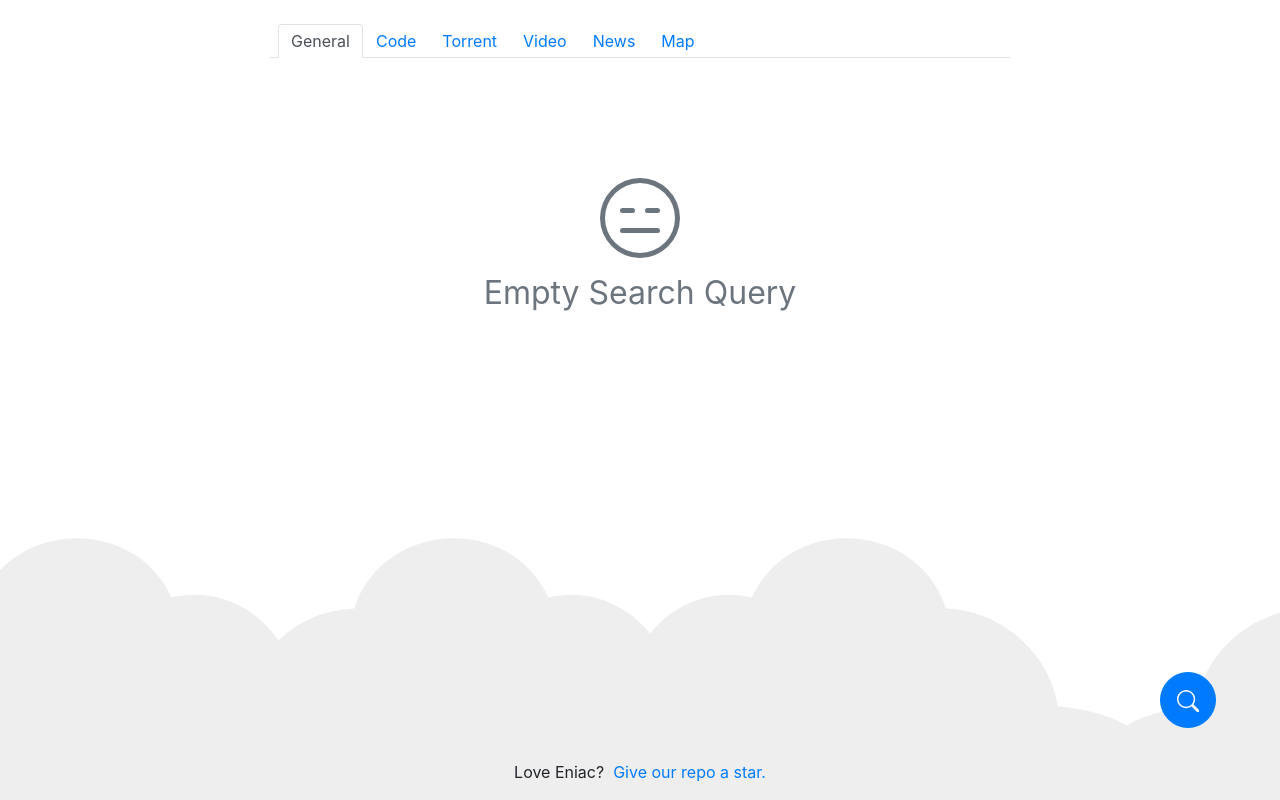
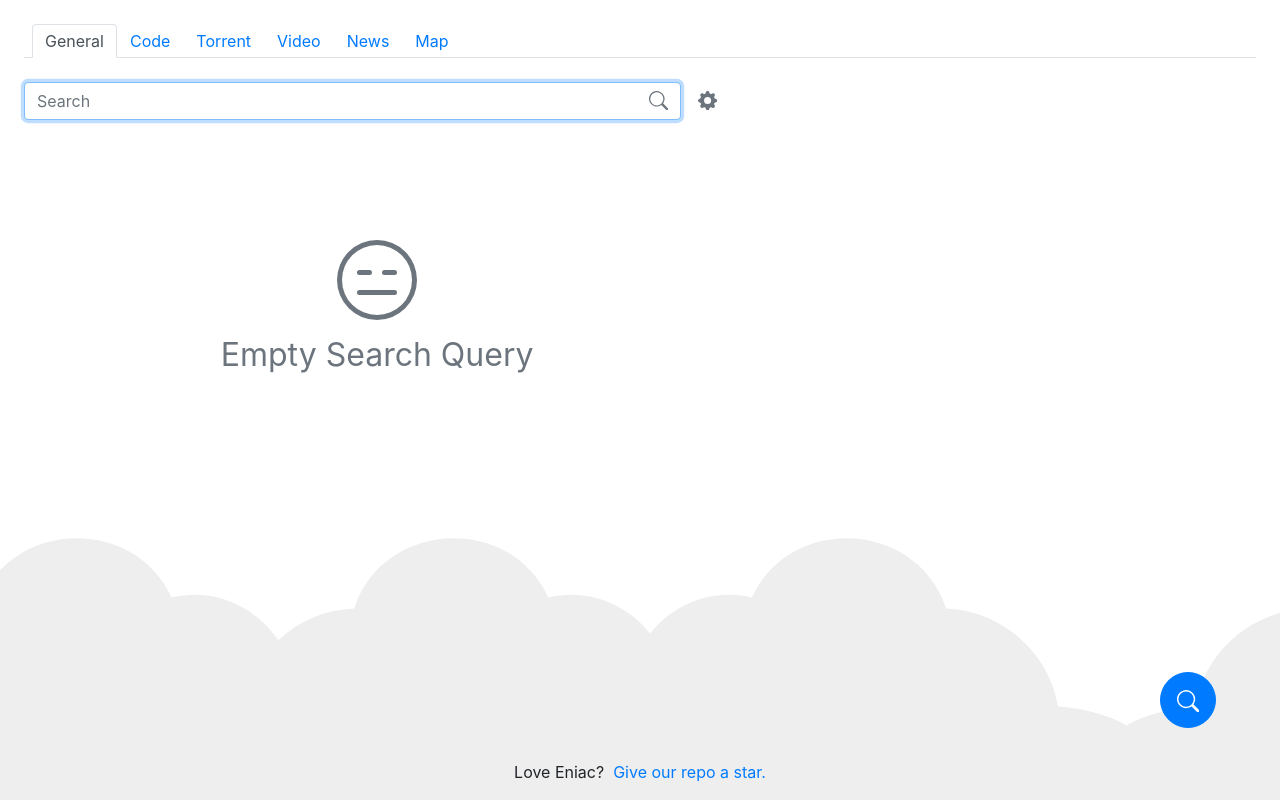
Before and after one commit to BalajiDany/lantern-web-client, an Angular app: page /search in a window 1280 px wide. Both pictures are taken after a click on the button 913 px from the left and 337 px from the top of the page. Built offline with nearby package versions, Linux system fonts and the light colour scheme.

Commit message:
Organized result panel to left and prepared right room :green_heart:

```diff
--- a/src/app/feature/search-page/component/search-field/search-field.component.html
+++ b/src/app/feature/search-page/component/search-field/search-field.component.html
@@ -1,4 +1,4 @@
-<div class="search-field container pt-4">
+<div class="container px-0 pt-4">
     <div class="d-flex">
 
         <!-- Search Input -->
--- a/src/app/feature/search-page/result-panel/search-floating-button/search-floating-button.component.ts
+++ b/src/app/feature/search-page/result-panel/search-floating-button/search-floating-button.component.ts
@@ -17,11 +17,12 @@ export class SearchFloatingButtonComponent implements OnInit, OnDestroy {
 
     constructor(
         private hotKeysProviderService: HotkeysManagerService,
-    ) { }
+    ) {
+        this.hotkeyObserver = this.hotKeysProviderService.addShortcut({ keys: this.shortcut })
+            .subscribe(() => this.onClick());
+    }
 
     ngOnInit(): void {
-        this.hotkeyObserver = this.hotKeysProviderService.addShortcut({ keys: this.shortcut })
-            .subscribe(() => this.onClick());
     }
 
     ngOnDestroy(): void {
--- a/src/app/feature/search-page/result-panel/search-result/search-result.component.ts
+++ b/src/app/feature/search-page/result-panel/search-result/search-result.component.ts
@@ -7,6 +7,7 @@ import { SearchTypeEntity } from 'src/app/entity/search-type-entity';
 import { SearchEngineCoreService } from 'src/app/service/search-engine/search-engine-core.service';
 import { SearchTypeProviderService } from 'src/app/service/search-type-provider.service';
 import { SearchEngineGeneralService } from 'src/app/service/search-engine/search-engine-general.service';
+import { SearchTypeConstant } from 'src/app/constant/search-type-constant';
 
 @Component({
     selector: 'app-search-result',
@@ -18,7 +19,7 @@ export class SearchResultComponent implements OnInit, OnDestroy {
     @Input() searchQuery = '';
     @Input() searchTypeIndex = 1;
 
-    public searchTypeModel: SearchTypeEntity;
+    public searchTypeModel: SearchTypeEntity = SearchTypeConstant.DEFAULT_SEARCH_TYPE;
     public SearchTypeEnum = EngineType;
 
     private isAlive: Subject<void> = new Subject();
--- a/src/app/feature/search-page/search-page.component.css
+++ b/src/app/feature/search-page/search-page.component.css
@@ -1,10 +1,7 @@
 div.search-panel {
+    max-width: 720px;
     top: 40%;
     transform: translateY(-50%);
-}
-
-.allowed-max-width {
-    max-width: 740px;
 }
 
 .search-type-tab {
--- a/src/app/feature/search-page/search-page.component.html
+++ b/src/app/feature/search-page/search-page.component.html
@@ -5,7 +5,7 @@
 
     <!-- Search Panel -->
     <ng-template #searchPanel>
-        <div class="position-relative search-panel">
+        <div class="position-relative search-panel m-auto">
             <!-- Logo -->
             <app-logo></app-logo>
 
@@ -19,19 +19,20 @@
 
     <!-- Result Panel -->
     <ng-template #resultPanel>
-
-        <div class="container d-flex justify-content-center">
-            <div class="allowed-max-width w-100">
-
-                <!-- Search Type Tabs -->
-                <app-search-types-tab class="w-100 custom-background position-fixed allowed-max-width search-type-tab"
-                    alignment="justify">
-                </app-search-types-tab>
-
-                <!-- Search Result Panel -->
-                <app-search-result class="result-panel d-block">
-                </app-search-result>
-
+        <!-- Search Type Tabs -->
+        <div class="w-100 px-4 position-fixed custom-background search-type-tab">
+            <app-search-types-tab class="custom-background">
+            </app-search-types-tab>
+        </div>
+        <div class="px-4">
+            <div class="row">
+                <div class="col-lg-7 result-panel">
+                    <app-search-field></app-search-field>
+                    <app-search-result></app-search-result>
+                </div>
+                <div class="col-lg-5 result-panel">
+                    <!-- <app-logo></app-logo> -->
+                </div>
             </div>
         </div>
 
```
